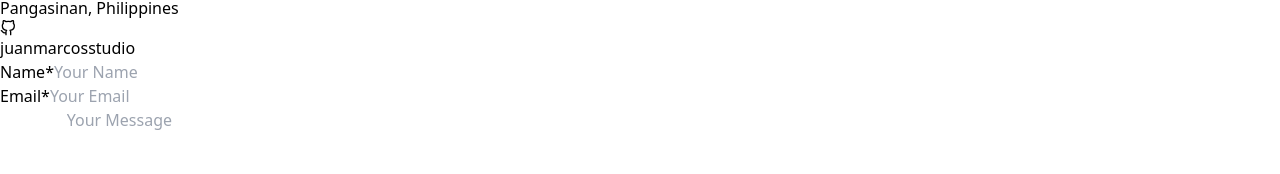
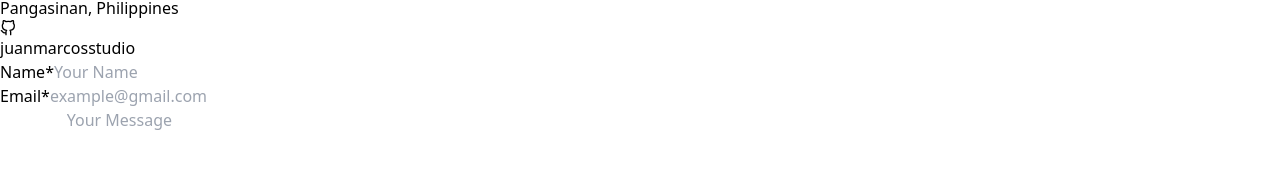
Before and after one commit to juanmarcosstudio/Juanmarcos-react-tailwind-website, a React (Vite) app: page / in a window 1280 px wide. Shown: the part 4897-5071 px from the top of the page. Built offline with nearby package versions, Linux system fonts and the light colour scheme.

Commit message:
modify text for email placeholder

```diff
--- a/src/assets/components/Contact.jsx
+++ b/src/assets/components/Contact.jsx
@@ -46,7 +46,7 @@ const Contact = () => {
               id='email'
               name='email'
               required
-              placeholder='Your Email'
+              placeholder='example@gmail.com'
               className='mt-1 block w-full px-4 py-2 border border-gray-300 rounded-md shadow-sm focus:ring-yellow-400 focus:border-yellow-500' />
           </div>
           <div>
```
